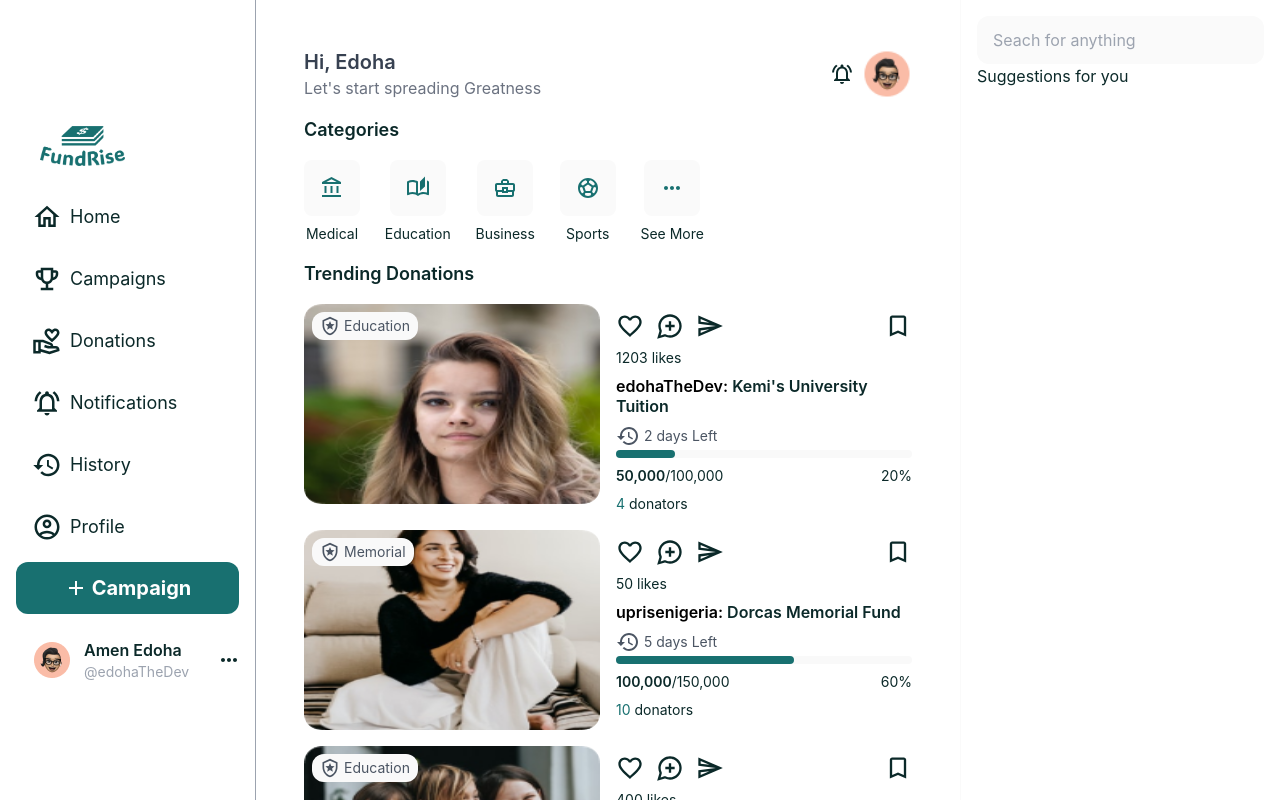
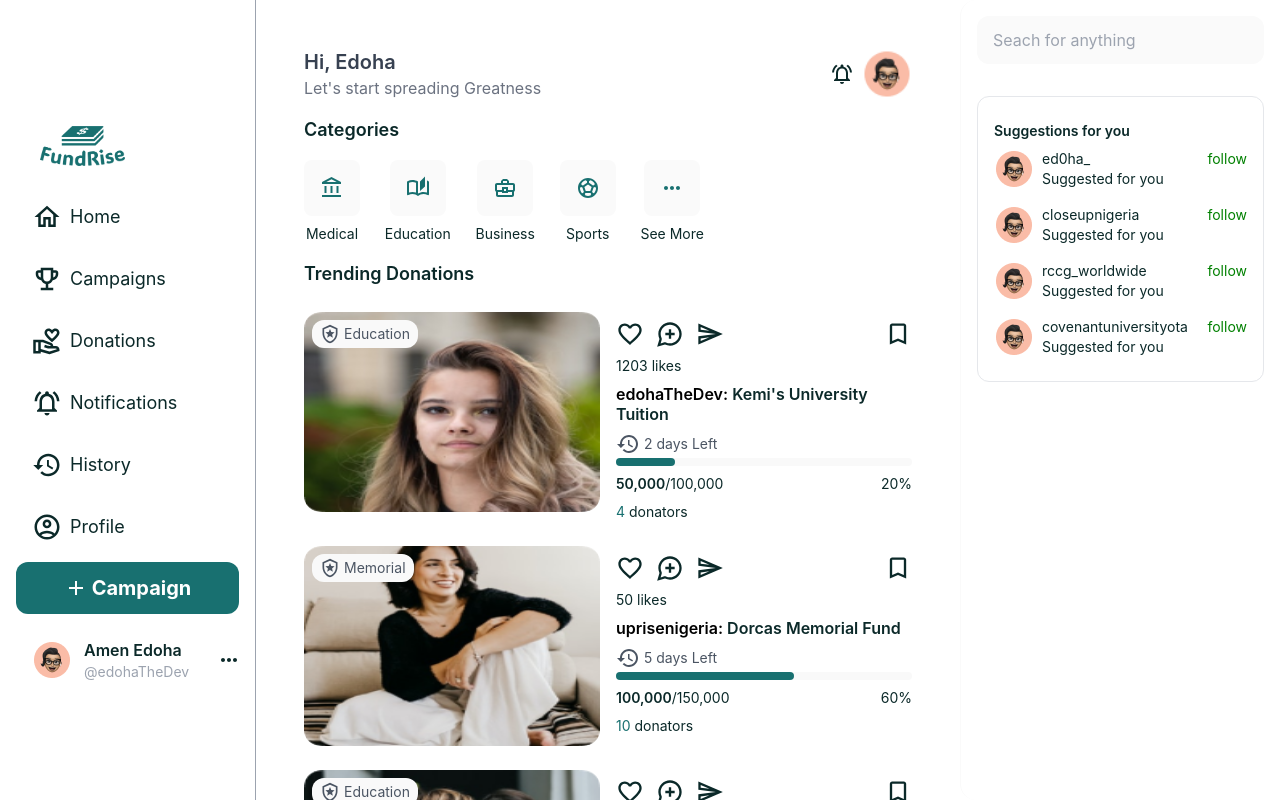
Before and after one commit to edohadevelops/FundRise, a React (Vite) app in the folder frontend/: page / in a window 1280 px wide. Built offline with nearby package versions, Linux system fonts and the light colour scheme.

Commit message:
Friday morning

```diff
--- a/frontend/src/components/cards/suggestion/Suggestion.jsx
+++ b/frontend/src/components/cards/suggestion/Suggestion.jsx
@@ -0,0 +1,21 @@
+import React from 'react';
+import { Link } from 'react-router-dom';
+import Avatar from '../../../assets/Avatar.png';
+import './style.css'
+
+const Suggestion = ({user}) => {
+  return (
+    <div className="suggestion-card">
+        <img src={Avatar} alt="user-profile" />
+        <div className="suggestion-controls">
+            <div className="suggestion-details">
+                <p className="sugessted-user">{user}</p>
+                <p className="suggested-text">Suggested for you</p>
+            </div>
+            <Link>follow</Link>
+        </div>
+    </div>
+  )
+}
+
+export default Suggestion
--- a/frontend/src/components/cards/suggestion/style.css
+++ b/frontend/src/components/cards/suggestion/style.css
@@ -0,0 +1,9 @@
+.suggestion-card{
+    @apply flex items-center gap-2 w-full text-sm
+}
+.suggestion-controls{
+    @apply flex justify-between w-full
+}
+.suggestion-card a{
+    @apply text-[green]
+}
--- a/frontend/src/components/layout/AppLayout.jsx
+++ b/frontend/src/components/layout/AppLayout.jsx
@@ -1,4 +1,4 @@
-import React from 'react'
+import React,{useState} from 'react'
 import './style.css';
 import Logo from '../../assets/Logo3.png'
 import { Link, Outlet } from 'react-router-dom';
@@ -12,10 +12,18 @@ import AccountCircleOutlinedIcon from '@mui/icons-material/AccountCircleOutlined
 import AddOutlinedIcon from '@mui/icons-material/AddOutlined';
 import MoreHorizOutlinedIcon from '@mui/icons-material/MoreHorizOutlined';
 import Avatar from '../../assets/Avatar.png';
+import Suggestion from '../cards/suggestion/Suggestion';
 
 
 
 const AppLayout = () => {
+
+  const [suggestedUsers,setSuggestedUsers] = useState([
+    "ed0ha_",
+    "closeupnigeria",
+    "rccg_worldwide",
+    "covenantuniversityota"
+  ])
 
   return (
     <>
@@ -71,7 +79,11 @@ const AppLayout = () => {
           <div className="suggestions-container">
             <p className="suggestion-title">Suggestions for you</p>
             <div className="suggestion-cards">
-
+              {
+                suggestedUsers.map((user)=>(
+                  <Suggestion user={user} />
+                ))
+              }
             </div>
           </div>
         </div>
--- a/frontend/src/components/layout/style.css
+++ b/frontend/src/components/layout/style.css
@@ -56,7 +56,7 @@
     @apply bg-gray-300 rounded-lg
 }
 .suggestions{
-    @apply w-[25%] h-full hidden lg:block p-4 border-l border-l-[#fafafa]
+    @apply w-[25%] h-full hidden  p-4 border-l border-l-[#fafafa] lg:flex flex-col gap-8 rounded-2xl
 }
 .search-section{
     @apply w-full
@@ -64,3 +64,12 @@
 .search-section input{
     @apply w-full bg-[#fafafa] rounded-xl px-4 py-3 outline-none
 }
+.suggestions-container{
+    @apply flex flex-col gap-2 px-4 py-6 border rounded-xl
+}
+.suggestion-title{
+    @apply font-semibold text-sm
+}
+.suggestion-cards{
+    @apply flex flex-col gap-4
+}
--- a/frontend/src/pages/user/Home/style.css
+++ b/frontend/src/pages/user/Home/style.css
@@ -53,8 +53,8 @@
     @apply text-lg font-semibold
 }
 .trending-section{
-    @apply flex flex-col gap-4
+    @apply flex flex-col gap-6
 }
 .trending-results{
-    @apply flex flex-col gap-4
+    @apply flex flex-col gap-4 lg:gap-6
 }
```
